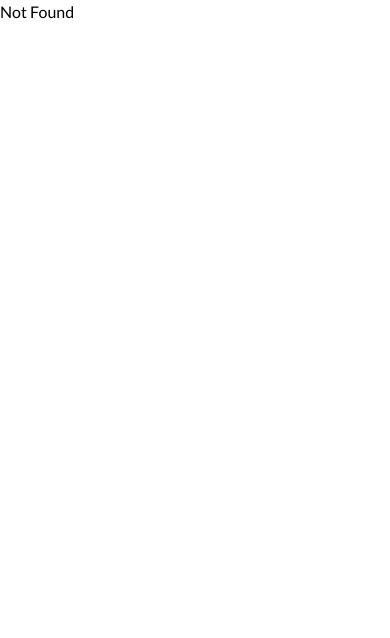
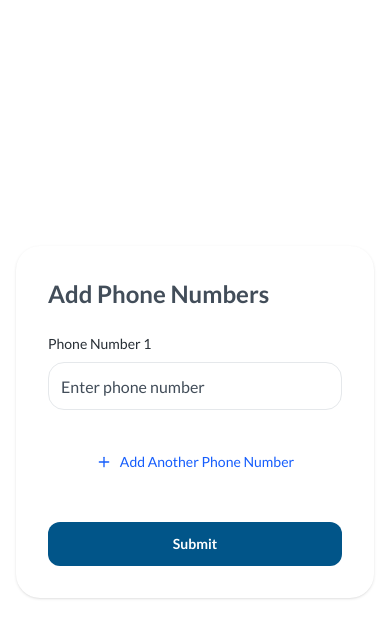
Before and after one commit to fadyraafathabib/Synapses, a React (Vite) app: page /phonenumbersform in a window 390 px wide. Shown: the top 638 px of the page. Built offline with nearby package versions, Linux system fonts and the light colour scheme.

Commit message:
Add Phone Number Form

```diff
--- a/src/components/ui/form-input.tsx
+++ b/src/components/ui/form-input.tsx
@@ -12,10 +12,18 @@ type FormInputProps = {
   label?: string;
   maxLength?: number;
   accept?: string;
-  inputMode?: string;
-  pattern?:string
+  inputMode?:
+    | "text"
+    | "tel"
+    | "email"
+    | "numeric"
+    | "decimal"
+    | "search"
+    | "url";
+  pattern?: string;
   onChange?: (event: React.ChangeEvent<HTMLInputElement>) => void;
   onKeyUp?: (event: React.KeyboardEvent<HTMLInputElement>) => void;
+  onKeyDown?: (event: React.KeyboardEvent<HTMLInputElement>) => void;
 };
 
 const FormInput = (props: FormInputProps) => {
@@ -33,7 +41,7 @@ const FormInput = (props: FormInputProps) => {
     pattern,
     onChange,
     onKeyUp,
-
+    onKeyDown,
   } = props;
   return (
     <div>
@@ -78,6 +86,7 @@ const FormInput = (props: FormInputProps) => {
                     inputMode={inputMode}
                     pattern={pattern}
                     onKeyUp={onKeyUp}
+                    onKeyDown={onKeyDown}
                     {...field}
                     onChange={(e) => {
                       field.onChange(e);
--- /dev/null
+++ b/src/pages/PhoneNumbersForm.tsx
@@ -0,0 +1,111 @@
+import { Plus } from "lucide-react";
+import { Button } from "../components/ui/button";
+import FormInput from "../components/ui/form-input";
+import { useFieldArray, useForm } from "react-hook-form";
+import { yupResolver } from "@hookform/resolvers/yup";
+import * as yup from "yup";
+
+const phoneNumberSchema = yup.object().shape({
+  phoneNumbers: yup
+    .array()
+    .of(
+      yup.object().shape({
+        number: yup
+          .string()
+          .required("Phone number is required")
+          .matches(/^[0-9+\-\d()]+$/, "Invalid phone number format")
+          .min(11, "Phone number must be at least 11 characters")
+
+          .test(
+            "has-enough-digits",
+            "Phone number must contain at least 11 digits",
+            (value) => {
+              if (!value) return false;
+              const digits = value.replace(/\D/g, "");
+              return digits.length >= 11;
+            }
+          ),
+      })
+    )
+    .required("Phone numbers are required")
+    .min(1, "At least one phone number is required"),
+});
+
+type PhoneNumberFormData = yup.InferType<typeof phoneNumberSchema>;
+
+export default function PhoneNumbersForm() {
+  const { control, handleSubmit } = useForm<PhoneNumberFormData>({
+    defaultValues: {
+      phoneNumbers: [{ number: "" }],
+    },
+    resolver: yupResolver(phoneNumberSchema),
+  });
+
+  const { fields, append } = useFieldArray({
+    control,
+    name: "phoneNumbers",
+  });
+
+  const onSubmit = (data: PhoneNumberFormData) => {
+    console.log("Form submitted:", data);
+    alert("Form submitted successfully! Check console for data.");
+  };
+
+  return (
+    <div className="min-h-screen bg-gray-50 flex items-center justify-center p-4">
+      <div className="w-full max-w-md bg-white rounded-3xl shadow p-8">
+        <h2 className="text-2xl font-bold text-gray-500 mb-6">
+          Add Phone Numbers
+        </h2>
+
+        <form className="space-y-4">
+          {fields.map((field, index) => (
+            <div key={field.id} className="space-y-2">
+                <div className="flex-1">
+                  <FormInput
+                    name={`phoneNumbers.${index}.number`}
+                    control={control}
+                    type="tel"
+                    placeholder="Enter phone number"
+                    label={`Phone Number ${index + 1}`}
+                    inputMode="tel"
+                    maxLength={13}
+                    onKeyDown={(e) => {
+                      if (
+                        !/^[0-9+\-\d()]+$/.test(e.key) &&
+                        e.key !== "Backspace" &&
+                        e.key !== "Tab"
+                      ) {
+                        e.preventDefault();
+                      }
+                    }}
+                  />
+                </div>
+            </div>
+          ))}
+
+          <Button
+            type="button"
+            variant="outline"
+            size="default"
+            onClick={() => append({ number: "" })}
+            className="w-full mt-4 text-blue-600 border-blue-200"
+          >
+            <Plus className="h-4 w-4 mr-2" />
+            Add Another Phone Number
+          </Button>
+
+          <Button
+            type="button"
+            variant="default"
+            size="lg"
+            onClick={handleSubmit(onSubmit)}
+            className="w-full mt-6 bg-primary-600 text-white rounded-xl py-3 font-semibold "
+          >
+            Submit
+          </Button>
+        </form>
+      </div>
+    </div>
+  );
+}
--- a/src/pages/RegistrationPage.tsx
+++ b/src/pages/RegistrationPage.tsx
@@ -361,7 +361,8 @@ export default function VeteranRegistrationForm() {
                           maxLength={5}
                           onChange={(e) => {
                             let value = e.target.value;
-                            value = value.replace(/^(\d{2})(\d)/, "$1/$2");
+                            value = value
+                              .replace(/^(\d{2})(\d)/, "$1/$2");
                             setValue("creditCardExpiry", value);
                           }}
                         />
--- a/src/routeTree.tsx
+++ b/src/routeTree.tsx
@@ -8,6 +8,7 @@ import HomePage from "./pages/HomePage";
 import MembershipPage from "./pages/MembershipPage";
 import SignupPage from "./pages/SignupPage";
 import RegistrationPage from "./pages/RegistrationPage";
+import PhoneNumbersForm from "./pages/PhoneNumbersForm";
 
 const rootRoute = createRootRoute({
   component: () => <Outlet />,
@@ -36,7 +37,19 @@ const registrationRoute = createRoute({
   path: "/registration",
   component: RegistrationPage,
 });
-const routeTree = rootRoute.addChildren([indexRoute, membershipRoute, signupRoute, registrationRoute]);
+
+const PhoneNumbersFormRoute = createRoute({
+  getParentRoute: () => rootRoute,
+  path: "/phonenumbersform",
+  component: PhoneNumbersForm,
+});
+const routeTree = rootRoute.addChildren([
+  indexRoute,
+  membershipRoute,
+  signupRoute,
+  registrationRoute,
+  PhoneNumbersFormRoute,
+]);
 
 
 
```
